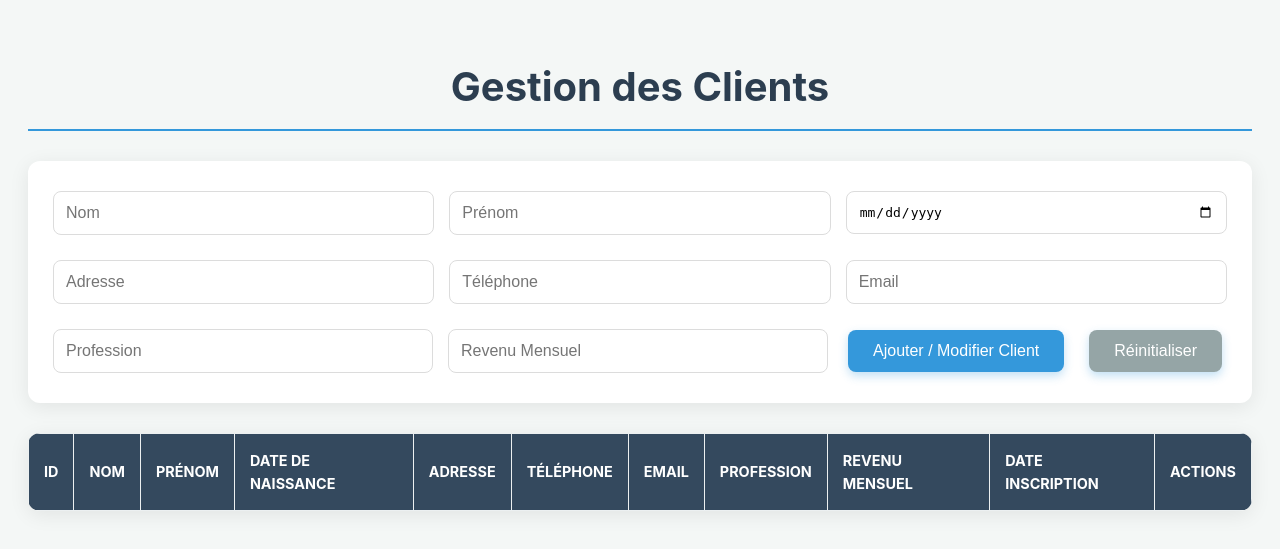
After one commit to Jayade-Joyo/ExamenFinalWEB, a PHP site: page /ExamenFinalWEB/client.php in a window 1280 px wide. The commit adds this page. Shown: the top 549 px of the page. Run offline with PHP 8.4, Linux system fonts and the light colour scheme; lists and menus that the app fills with data are empty.

Commit message:
crud_client

```diff
--- /dev/null
+++ b/tp-flightphp-crud/client.php
@@ -0,0 +1,374 @@
+<!DOCTYPE html>
+<html lang="fr">
+<head>
+  <meta charset="UTF-8">
+  <meta name="viewport" content="width=device-width, initial-scale=1.0">
+  <title>Gestion des Clients</title>
+  <style>
+    /* Styles généraux pour le corps de la page */
+    body {
+      font-family: 'Inter', sans-serif; /* Utilisation de la police Inter */
+      padding: 20px;
+      background-color: #f4f7f6; /* Couleur de fond légère */
+      color: #333;
+      line-height: 1.6;
+    }
+
+    /* Styles pour les titres */
+    h1 {
+      color: #2c3e50;
+      text-align: center;
+      margin-bottom: 30px;
+      font-size: 2.5em;
+      border-bottom: 2px solid #3498db;
+      padding-bottom: 10px;
+    }
+
+    /* Styles pour le conteneur du formulaire */
+    div {
+      background-color: #ffffff;
+      padding: 25px;
+      border-radius: 12px;
+      box-shadow: 0 4px 20px rgba(0, 0, 0, 0.08);
+      margin-bottom: 30px;
+      display: flex;
+      flex-wrap: wrap;
+      gap: 15px; /* Espace entre les éléments du formulaire */
+      justify-content: center;
+      align-items: center;
+    }
+
+    /* Styles pour les champs de saisie et les sélecteurs */
+    input[type="text"],
+    input[type="number"],
+    input[type="email"],
+    input[type="date"],
+    select {
+      flex: 1 1 calc(33% - 20px); /* 3 éléments par ligne sur grand écran, avec espace */
+      padding: 12px;
+      margin: 5px 0;
+      border: 1px solid #dcdcdc;
+      border-radius: 8px;
+      box-sizing: border-box; /* Inclut le padding et la bordure dans la largeur totale */
+      font-size: 1em;
+      min-width: 150px; /* Largeur minimale pour les petits écrans */
+    }
+
+    /* Styles pour les boutons */
+    button {
+      padding: 12px 25px;
+      margin: 5px;
+      border: none;
+      border-radius: 8px;
+      background-color: #3498db; /* Couleur primaire pour les boutons */
+      color: white;
+      font-size: 1em;
+      cursor: pointer;
+      transition: background-color 0.3s ease, transform 0.2s ease;
+      box-shadow: 0 4px 10px rgba(52, 152, 219, 0.3);
+    }
+
+    button:hover {
+      background-color: #2980b9; /* Assombrir au survol */
+      transform: translateY(-2px); /* Petit effet de soulèvement */
+    }
+
+    /* Styles spécifiques pour les boutons d'action dans le tableau */
+    button.action-button {
+      background-color: #2ecc71; /* Vert pour modifier */
+      margin: 0 3px;
+      padding: 8px 12px;
+      font-size: 0.9em;
+      box-shadow: none;
+    }
+
+    button.action-button:hover {
+      background-color: #27ae60;
+      transform: none;
+    }
+
+    button.delete-button {
+      background-color: #e74c3c; /* Rouge pour supprimer */
+    }
+
+    button.delete-button:hover {
+      background-color: #c0392b;
+    }
+
+    /* Styles pour le tableau */
+    table {
+      width: 100%;
+      border-collapse: collapse;
+      margin-top: 30px;
+      background-color: #ffffff;
+      border-radius: 12px;
+      overflow: hidden; /* Pour que les coins arrondis s'appliquent */
+      box-shadow: 0 4px 20px rgba(0, 0, 0, 0.08);
+    }
+
+    th, td {
+      border: 1px solid #ecf0f1; /* Bordures de cellules légères */
+      padding: 15px;
+      text-align: left;
+      vertical-align: middle;
+    }
+
+    th {
+      background-color: #34495e; /* En-tête de tableau foncé */
+      color: white;
+      font-weight: bold;
+      text-transform: uppercase;
+      font-size: 0.9em;
+    }
+
+    tr:nth-child(even) {
+      background-color: #f9fbfb; /* Lignes paires légèrement grisées */
+    }
+
+    tr:hover {
+      background-color: #e8f6f8; /* Effet de survol sur les lignes */
+    }
+
+    /* Responsive adjustments */
+    @media (max-width: 768px) {
+      input[type="text"],
+      input[type="number"],
+      input[type="email"],
+      input[type="date"],
+      select {
+        flex: 1 1 100%; /* Un élément par ligne sur les petits écrans */
+      }
+      div {
+        flex-direction: column;
+        align-items: stretch;
+      }
+      button {
+        width: 100%;
+        margin: 5px 0;
+      }
+    }
+  </style>
+</head>
+<body>
+
+  <h1>Gestion des Clients</h1>
+
+  <div>
+    <!-- Champ caché pour l'ID du client (utilisé pour la modification) -->
+    <input type="hidden" id="client_id_client">
+
+    <!-- Champs de saisie pour les informations du client -->
+    <input type="text" id="client_nom" placeholder="Nom" required>
+    <input type="text" id="client_prenom" placeholder="Prénom" required>
+    <input type="date" id="client_date_naissance" placeholder="Date de Naissance">
+    <input type="text" id="client_adresse" placeholder="Adresse">
+    <input type="text" id="client_telephone" placeholder="Téléphone">
+    <input type="email" id="client_email" placeholder="Email">
+    <input type="text" id="client_profession" placeholder="Profession">
+    <input type="number" id="client_revenu_mensuel" placeholder="Revenu Mensuel" step="0.01">
+
+    <!-- Boutons pour ajouter/modifier et réinitialiser le formulaire -->
+    <button onclick="ajouterOuModifierClient()">Ajouter / Modifier Client</button>
+    <button onclick="resetFormClient()" style="background-color: #95a5a6;">Réinitialiser</button>
+  </div>
+
+  <!-- Tableau pour afficher la liste des clients -->
+  <table id="table-clients">
+    <thead>
+      <tr>
+        <th>ID</th>
+        <th>Nom</th>
+        <th>Prénom</th>
+        <th>Date de Naissance</th>
+        <th>Adresse</th>
+        <th>Téléphone</th>
+        <th>Email</th>
+        <th>Profession</th>
+        <th>Revenu Mensuel</th>
+        <th>Date Inscription</th>
+        <th>Actions</th>
+      </tr>
+    </thead>
+    <tbody>
+      <!-- Les données des clients seront insérées ici par JavaScript -->
+    </tbody>
+  </table>
+
+  <script>
+    // URL de base de votre API FlightPHP
+    const apiBase = "http://localhost/ExamenFinalWEB/tp-flightphp-crud/ws";
+
+    /**
+     * Fonction utilitaire pour effectuer des requêtes AJAX.
+     * @param {string} method - La méthode HTTP (GET, POST, PUT, DELETE).
+     * @param {string} url - L'URL de l'API (chemin relatif à apiBase).
+     * @param {string|null} data - Les données à envoyer (format 'clé=valeur&...'). Null pour les requêtes GET/DELETE sans corps.
+     * @param {function} callback - Fonction de rappel en cas de succès (reçoit les données JSON de la réponse).
+     * @param {function} errorCallback - Fonction de rappel en cas d'erreur (reçoit l'objet d'erreur JSON et le statut HTTP).
+     */
+    function ajax(method, url, data, callback, errorCallback) {
+      const xhr = new XMLHttpRequest();
+      xhr.open(method, apiBase + url, true);
+      xhr.setRequestHeader("Content-Type", "application/x-www-form-urlencoded");
+      xhr.onreadystatechange = () => {
+        if (xhr.readyState === 4) { // La requête est terminée
+          console.log("Statut HTTP:", xhr.status); // Affiche le statut HTTP
+          console.log("Réponse brute du serveur:", xhr.responseText); // Affiche la réponse brute
+
+          if (xhr.status >= 200 && xhr.status < 300) { // Succès (2xx)
+            try {
+              callback(JSON.parse(xhr.responseText));
+            } catch (e) {
+              console.error("Erreur de parsing JSON:", e);
+              if (errorCallback) errorCallback({ error: "Réponse du serveur non valide (non-JSON). " + xhr.responseText }, xhr.status);
+            }
+          } else { // Erreur (4xx ou 5xx)
+            console.error(`Erreur AJAX: ${xhr.status} - ${xhr.statusText}`);
+            try {
+              const errorResponse = JSON.parse(xhr.responseText);
+              if (errorCallback) errorCallback(errorResponse, xhr.status);
+            } catch (e) {
+              // Si la réponse n'est pas JSON, affiche la réponse brute dans l'alerte
+              if (errorCallback) errorCallback({ error: "Erreur serveur inconnue ou réponse non JSON. Réponse brute: " + xhr.responseText }, xhr.status);
+            }
+          }
+        }
+      };
+      xhr.send(data);
+    }
+
+    // Fonctions pour les Clients
+    /**
+     * Charge tous les clients depuis l'API et les affiche dans le tableau.
+     */
+    function chargerClients() {
+      ajax("GET", "/clients", null, (data) => {
+        const tbody = document.querySelector("#table-clients tbody");
+        tbody.innerHTML = ""; // Vider le tableau avant de le remplir
+        data.forEach(client => {
+          const tr = document.createElement("tr");
+          // Formater la date de naissance et d'inscription si elles existent
+          const dateNaissance = client.date_naissance ? new Date(client.date_naissance).toLocaleDateString('fr-FR') : '';
+          const dateInscription = client.date_inscription ? new Date(client.date_inscription).toLocaleDateString('fr-FR', { year: 'numeric', month: 'numeric', day: 'numeric', hour: '2-digit', minute: '2-digit' }) : '';
+
+          tr.innerHTML = `
+            <td>${client.id_client}</td>
+            <td>${client.nom}</td>
+            <td>${client.prenom}</td>
+            <td>${dateNaissance}</td>
+            <td>${client.adresse || ''}</td>
+            <td>${client.telephone || ''}</td>
+            <td>${client.email || ''}</td>
+            <td>${client.profession || ''}</td>
+            <td>${parseFloat(client.revenu_mensuel).toFixed(2)}</td>
+            <td>${dateInscription}</td>
+            <td>
+              <button class="action-button" onclick='remplirFormulaireClient(${JSON.stringify(client)})'>✏️</button>
+              <button class="action-button delete-button" onclick='supprimerClient(${client.id_client})'>🗑️</button>
+            </td>
+          `;
+          tbody.appendChild(tr);
+        });
+      }, (errorResponse) => {
+        alert("Impossible de charger les clients: " + (errorResponse.error || "Erreur inconnue"));
+      });
+    }
+
+    /**
+     * Ajoute un nouveau client ou modifie un client existant.
+     * Détermine l'action (POST ou PUT) en fonction de la présence de l'ID du client.
+     */
+    function ajouterOuModifierClient() {
+      const id_client = document.getElementById("client_id_client").value;
+      const nom = document.getElementById("client_nom").value;
+      const prenom = document.getElementById("client_prenom").value;
+      const date_naissance = document.getElementById("client_date_naissance").value;
+      const adresse = document.getElementById("client_adresse").value;
+      const telephone = document.getElementById("client_telephone").value;
+      const email = document.getElementById("client_email").value;
+      const profession = document.getElementById("client_profession").value;
+      const revenu_mensuel = document.getElementById("client_revenu_mensuel").value;
+
+      // Validation simple des champs requis
+      if (!nom || !prenom) {
+        alert("Veuillez remplir les champs 'Nom' et 'Prénom'.");
+        return;
+      }
+
+      // Construction des données à envoyer
+      const data = `nom=${nom}&prenom=${prenom}&date_naissance=${date_naissance}&adresse=${adresse}&telephone=${telephone}&email=${email}&profession=${profession}&revenu_mensuel=${revenu_mensuel}`;
+
+      if (id_client) {
+        // Si un ID est présent, c'est une modification (PUT)
+        ajax("PUT", `/clients/${id_client}`, data, (response) => {
+          alert(response.message);
+          resetFormClient();
+          chargerClients();
+        }, (errorResponse) => {
+          alert("Erreur lors de la modification du client: " + (errorResponse.error || JSON.stringify(errorResponse)));
+        });
+      } else {
+        // Sinon, c'est un nouvel ajout (POST)
+        ajax("POST", "/clients", data, (response) => {
+          alert(response.message);
+          resetFormClient();
+          chargerClients();
+        }, (errorResponse) => {
+          alert("Erreur lors de l'ajout du client: " + (errorResponse.error || JSON.stringify(errorResponse)));
+        });
+      }
+    }
+
+    /**
+     * Remplit le formulaire avec les données d'un client sélectionné pour modification.
+     * @param {object} client - L'objet client à utiliser pour remplir le formulaire.
+     */
+    function remplirFormulaireClient(client) {
+      document.getElementById("client_id_client").value = client.id_client;
+      document.getElementById("client_nom").value = client.nom;
+      document.getElementById("client_prenom").value = client.prenom;
+      document.getElementById("client_date_naissance").value = client.date_naissance || ''; // Assurez-vous que la date est au format YYYY-MM-DD
+      document.getElementById("client_adresse").value = client.adresse || '';
+      document.getElementById("client_telephone").value = client.telephone || '';
+      document.getElementById("client_email").value = client.email || '';
+      document.getElementById("client_profession").value = client.profession || '';
+      document.getElementById("client_revenu_mensuel").value = parseFloat(client.revenu_mensuel).toFixed(2);
+    }
+
+    /**
+     * Supprime un client de la base de données.
+     * @param {int} id - L'ID du client à supprimer.
+     */
+    function supprimerClient(id) {
+      const confirmDelete = window.confirm("Êtes-vous sûr de vouloir supprimer ce client ?");
+      if (confirmDelete) {
+        ajax("DELETE", `/clients/${id}`, null, (response) => {
+          alert(response.message);
+          chargerClients();
+        }, (errorResponse) => {
+          alert("Erreur lors de la suppression du client: " + (errorResponse.error || JSON.stringify(errorResponse)));
+        });
+      }
+    }
+
+    /**
+     * Réinitialise tous les champs du formulaire client à leurs valeurs par défaut.
+     */
+    function resetFormClient() {
+      document.getElementById("client_id_client").value = "";
+      document.getElementById("client_nom").value = "";
+      document.getElementById("client_prenom").value = "";
+      document.getElementById("client_date_naissance").value = "";
+      document.getElementById("client_adresse").value = "";
+      document.getElementById("client_telephone").value = "";
+      document.getElementById("client_email").value = "";
+      document.getElementById("client_profession").value = "";
+      document.getElementById("client_revenu_mensuel").value = "";
+    }
+
+    // Charger les données des clients au chargement initial de la page
+    document.addEventListener('DOMContentLoaded', chargerClients);
+  </script>
+
+</body>
+</html>
--- a/tp-flightphp-crud/index.html
+++ b/tp-flightphp-crud/index.html
@@ -41,6 +41,7 @@
     </table>
   </div>
   <a href="TypePret.html">Pret</a>
+  <a href="client.php">Pret</a>
 
 
   <script>
--- a/tp-flightphp-crud/ws/index.php
+++ b/tp-flightphp-crud/ws/index.php
@@ -4,5 +4,6 @@ require 'db.php';
 require 'routes/etudiant_routes.php';
 require 'routes/etablissement_financier_routes.php';
 require 'routes/type_pret_routes.php';
+require 'routes/client_routes.php';
 
 Flight::start();
```
Also changed, not shown: tp-flightphp-crud/ws/controllers/ClientController.php (added, +71 -0 lines), tp-flightphp-crud/ws/models/Client.php (added, +86 -0 lines), tp-flightphp-crud/ws/routes/client_routes.php (added, +8 -0 lines).
